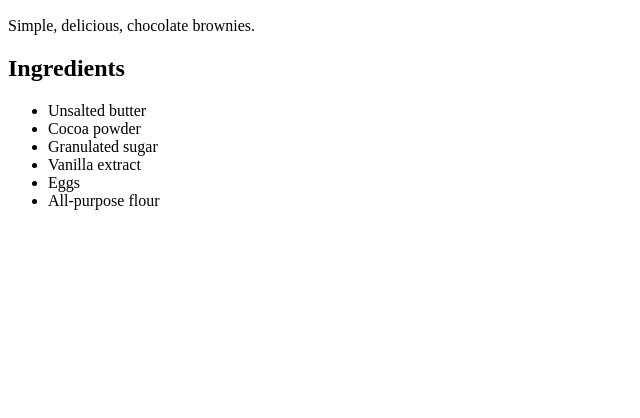
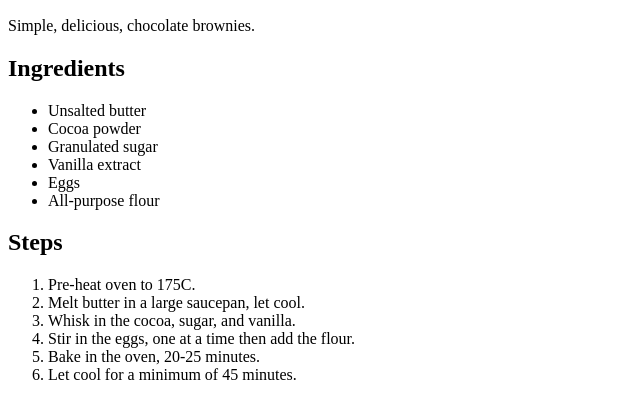
Before and after one commit to spekkii/odin-recipes, a plain HTML site: page recipes/brownies.html in a window 1280 px wide. Shown: the part 334-752 px from the top of the page, without its empty margins (0-640 px from the left). Drawn offline with Linux system fonts and the light colour scheme.

Commit message:
Add preparation steps to brownies

```diff
--- a/recipes/brownies.html
+++ b/recipes/brownies.html
@@ -20,5 +20,15 @@
         <li>Eggs</li>
         <li>All-purpose flour</li>
     </ul>
+
+    <h2>Steps</h2>
+    <ol>
+        <li>Pre-heat oven to 175C.</li>
+        <li>Melt butter in a large saucepan, let cool.</li>
+        <li>Whisk in the cocoa, sugar, and vanilla.</li>
+        <li>Stir in the eggs, one at a time then add the flour.</li>
+        <li>Bake in the oven, 20-25 minutes.</li>
+        <li>Let cool for a minimum of 45 minutes.</li>
+    </ol>
 </body>
 </html>
```
